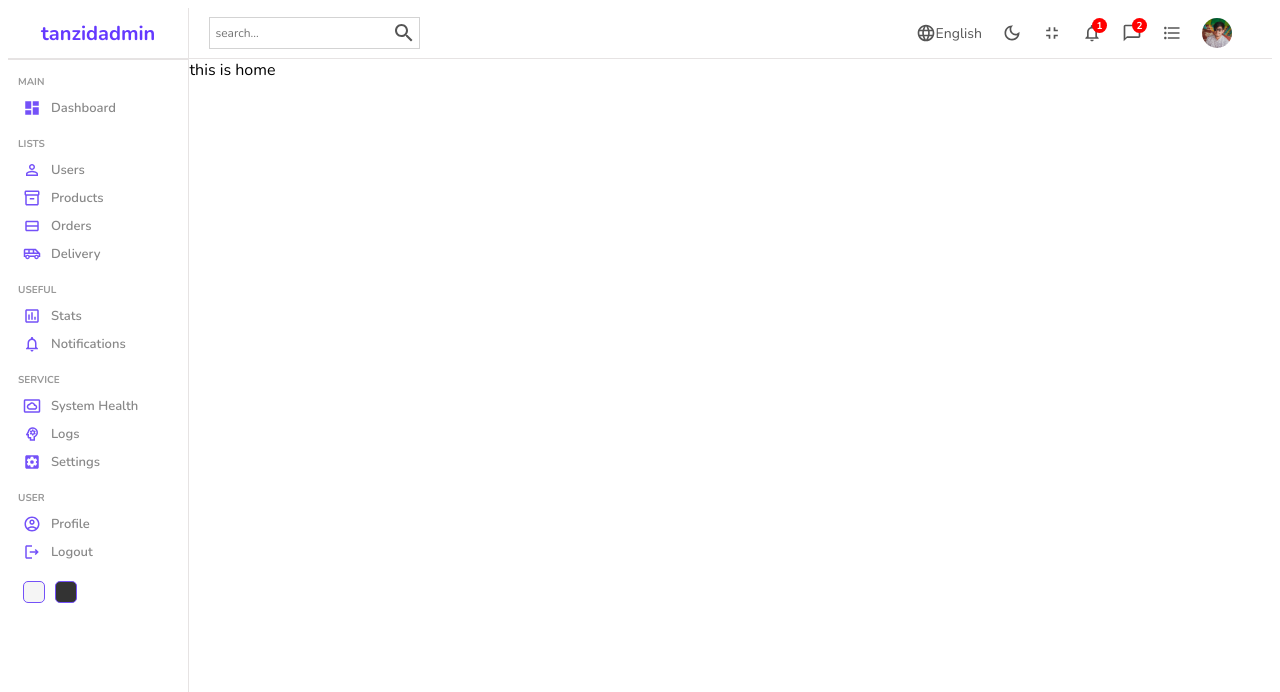
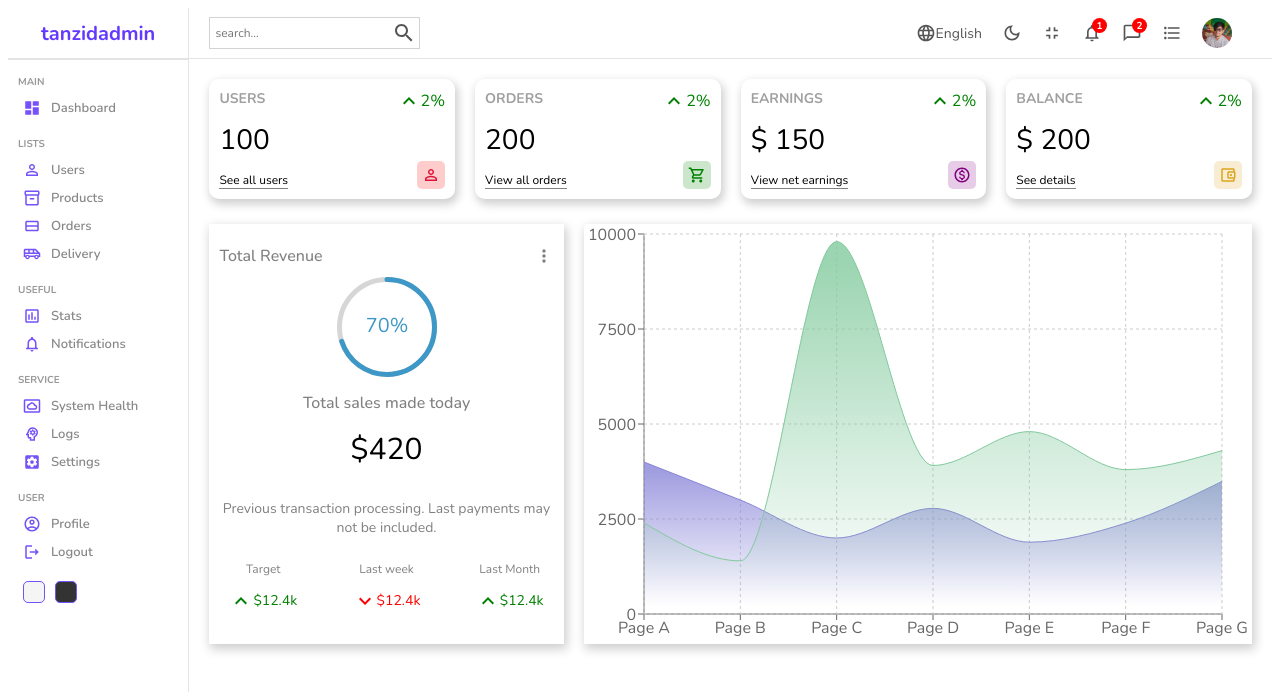
Before and after one commit to tanjidulahad/tanzidadmin, a React (Create React App) app: page / in a window 1280 px wide. Shown: the top 692 px of the page. Built offline with nearby package versions, Linux system fonts and the light colour scheme.

Commit message:
home page creation

```diff
--- a/package.json
+++ b/package.json
@@ -11,9 +11,11 @@
     "@testing-library/react": "^13.4.0",
     "@testing-library/user-event": "^13.5.0",
     "react": "^18.2.0",
+    "react-circular-progressbar": "^2.1.0",
     "react-dom": "^18.2.0",
     "react-router-dom": "^6.8.1",
     "react-scripts": "5.0.1",
+    "recharts": "^2.4.3",
     "sass": "^1.58.3",
     "web-vitals": "^2.1.4"
   },
--- /dev/null
+++ b/src/components/chart/Chart.jsx
@@ -0,0 +1,76 @@
+import React from 'react';
+import "./chart.scss"
+import { AreaChart, Area, XAxis, YAxis, CartesianGrid, Tooltip, ResponsiveContainer } from 'recharts';
+const data = [
+    {
+        name: 'Page A',
+        uv: 4000,
+        pv: 2400,
+        amt: 2400,
+    },
+    {
+        name: 'Page B',
+        uv: 3000,
+        pv: 1398,
+        amt: 2210,
+    },
+    {
+        name: 'Page C',
+        uv: 2000,
+        pv: 9800,
+        amt: 2290,
+    },
+    {
+        name: 'Page D',
+        uv: 2780,
+        pv: 3908,
+        amt: 2000,
+    },
+    {
+        name: 'Page E',
+        uv: 1890,
+        pv: 4800,
+        amt: 2181,
+    },
+    {
+        name: 'Page F',
+        uv: 2390,
+        pv: 3800,
+        amt: 2500,
+    },
+    {
+        name: 'Page G',
+        uv: 3490,
+        pv: 4300,
+        amt: 2100,
+    },
+];
+const Chart = () => {
+    return (
+        <div className='chart'>
+            <ResponsiveContainer>
+                <AreaChart width={730} height={250} data={data}
+                    margin={{ top: 10, right: 30, left: 0, bottom: 0 }}>
+                    <defs>
+                        <linearGradient id="colorUv" x1="0" y1="0" x2="0" y2="1">
+                            <stop offset="5%" stopColor="#8884d8" stopOpacity={0.8} />
+                            <stop offset="95%" stopColor="#8884d8" stopOpacity={0} />
+                        </linearGradient>
+                        <linearGradient id="colorPv" x1="0" y1="0" x2="0" y2="1">
+                            <stop offset="5%" stopColor="#82ca9d" stopOpacity={0.8} />
+                            <stop offset="95%" stopColor="#82ca9d" stopOpacity={0} />
+                        </linearGradient>
+                    </defs>
+                    <XAxis dataKey="name" />
+                    <YAxis />
+                    <CartesianGrid strokeDasharray="3 3" />
+                    <Tooltip />
+                    <Area type="monotone" dataKey="uv" stroke="#8884d8" fillOpacity={1} fill="url(#colorUv)" />
+                    <Area type="monotone" dataKey="pv" stroke="#82ca9d" fillOpacity={1} fill="url(#colorPv)" />
+                </AreaChart>
+            </ResponsiveContainer>
+        </div>
+    );
+};
+
+export default Chart;
--- /dev/null
+++ b/src/components/chart/chart.scss
@@ -0,0 +1,5 @@
+.chart{
+    flex: 4;
+    box-shadow: 2px 4px 10px 1px rgba(0,0,0,0.2);
+    -webkit-box-shadow: 2px 4px 10px 1px rgba(0,0,0,0.2);
+}
--- /dev/null
+++ b/src/components/featurechart/FeatureChart.jsx
@@ -0,0 +1,50 @@
+import React from 'react';
+import "./featurechart.scss"
+import MoreVertOutlinedIcon from '@mui/icons-material/MoreVertOutlined';
+import { CircularProgressbar } from 'react-circular-progressbar';
+import 'react-circular-progressbar/dist/styles.css';
+import KeyboardArrowUpIcon from '@mui/icons-material/KeyboardArrowUp';
+import KeyboardArrowDownIcon from '@mui/icons-material/KeyboardArrowDown';
+const FeatureChart = () => {
+    return (
+        <div className='featurechart'>
+            <div className="top">
+                <h1 className="title">Total Revenue</h1>
+                <MoreVertOutlinedIcon fontSize='small'/>
+            </div>
+            <div className="bottom">
+                <div className="progressbar">
+                <CircularProgressbar className='featurebar' value={70} text={`70%`} strokeWidth={5}/>
+                <p className="title">Total sales made today</p>
+                <p className="amount">$420</p>
+                <p className="desc">Previous transaction processing. Last payments may not be included.</p>
+                </div>
+                <div className="summary">
+                    <div className="item">
+                        <p className='itemTitle'>Target</p>
+                        <div className="itemResult positive">
+                            <KeyboardArrowUpIcon />
+                            <p className="resultamount">$12.4k</p>
+                        </div>
+                    </div>
+                    <div className="item">
+                        <p className='itemTitle'>Last week</p>
+                        <div className="itemResult negative">
+                        <KeyboardArrowDownIcon/>
+                            <p className="resultamount">$12.4k</p>
+                        </div>
+                    </div>
+                    <div className="item">
+                        <p className='itemTitle'>Last Month</p>
+                        <div className="itemResult positive">
+                        <KeyboardArrowUpIcon />
+                            <p className="resultamount">$12.4k</p>
+                        </div>
+                    </div>
+                </div>
+            </div>
+        </div>
+    );
+};
+
+export default FeatureChart;
--- /dev/null
+++ b/src/components/featurechart/featurechart.scss
@@ -0,0 +1,78 @@
+.featurechart{
+    flex:2;
+    box-shadow: 2px 4px 10px 1px rgba(0,0,0,0.2);
+    -webkit-box-shadow: 2px 4px 10px 1px rgba(0,0,0,0.2);
+    padding: 10px;
+
+    .top{
+        display: flex;
+        align-items: center;
+        justify-content: space-between;
+        color: gray;
+
+        .title{
+            font-size: 16px;
+            font-weight: 500;
+        }
+    }
+
+    .progressbar{
+        display: flex;
+        flex-direction: column;
+        align-items: center;
+        margin: 0;
+        gap: 15px;
+        .featurebar{
+            width: 100px;
+            height: 100px;
+        }
+        .title{
+            margin: 0;
+            padding: 0;
+            font-weight: 500;
+            color: gray;
+        }
+        .amount{
+            margin: 0;
+            padding: 0;
+            font-size: 30px;
+        }
+        .desc{
+            font-weight: 300;
+            font-size: 14px;
+            color: gray;
+            text-align: center;
+        }
+    }
+
+    .summary{
+        display: flex;
+        justify-content: space-between;
+        align-items: center;
+        padding: 10px;
+
+        .itemTitle{
+            margin: 0;
+            text-align: center;
+            font-size: 12px;
+            color: gray;
+        }
+
+        .itemResult{
+            margin: 0;
+            display: flex;
+            align-items: center;
+            justify-content: center;
+            font-size: 14px;
+
+            &.positive{
+                color:green;
+            }
+            &.negative{
+                color:red;
+            }
+        }
+
+    }
+
+}
--- /dev/null
+++ b/src/components/widget/Widget.jsx
@@ -0,0 +1,24 @@
+import React from 'react';
+import "./widget.scss"
+import KeyboardArrowUpIcon from '@mui/icons-material/KeyboardArrowUp';
+
+const Widget = ({type,data}) => {
+    return (
+        <div className='widget'>
+            <div className="left">
+                <span className='title'>{data.title}</span>
+                <span className='counter'>{data.isMoney?"$":""} {data.value}</span>
+                <span className='link'>{data.link}</span>
+            </div>
+            <div className="right">
+                <div className='perchantage positive'>
+                    <KeyboardArrowUpIcon/>
+                    2%
+                </div>
+                    {data.icon}
+            </div>
+        </div>
+    );
+};
+
+export default Widget;
--- /dev/null
+++ b/src/components/widget/widget.scss
@@ -0,0 +1,49 @@
+.widget{
+    display: flex;
+    flex: 1;
+    justify-content: space-between;
+    padding: 10px;
+    box-shadow: 2px 4px 10px 1px rgba(0,0,0,0.2);
+    -webkit-box-shadow: 2px 4px 10px 1px rgba(0,0,0,0.2);
+    border-radius: 10px;
+    height: 100px;
+
+    .left, .right{
+        display: flex;
+        flex-direction: column;
+        justify-content: space-between;
+    }
+    .title{
+        font-size: 14px;
+        font-weight: bold;
+        color: rgb(160, 160, 160);
+    }
+    .counter{
+        font-size: 28px;
+        font-weight: 300;
+    }
+    .link{
+        width: max-content;
+        font-size: 12px;
+        border-bottom: 1px solid gray;
+        cursor: pointer;
+    }
+    .perchantage{
+        display: flex;
+        align-items: center;
+        font-size: 14;
+
+        &.positive{
+            color: green;
+        }
+        &.negative{
+            color: red;
+        }
+    }
+    .icon{
+        font-size: 18px;
+        padding: 5px;
+        border-radius: 5px;
+        align-self: flex-end;
+    }
+}
--- a/src/pages/home/Home.jsx
+++ b/src/pages/home/Home.jsx
@@ -1,9 +1,25 @@
 import React from 'react';
-
+import Widget from '../../components/widget/Widget';
+import "./home.scss"
+import PermIdentityIcon from '@mui/icons-material/PermIdentity';
+import ShoppingCartOutlinedIcon from '@mui/icons-material/ShoppingCartOutlined';
+import MonetizationOnOutlinedIcon from '@mui/icons-material/MonetizationOnOutlined';
+import AccountBalanceWalletOutlinedIcon from '@mui/icons-material/AccountBalanceWalletOutlined';
+import FeatureChart from '../../components/featurechart/FeatureChart';
+import Chart from '../../components/chart/Chart';
 const Home = () => {
     return (
-        <div>
-            this is home
+        <div >
+            <div className="widgets">
+                <Widget data={{title:"USERS",isMoney:false,value:100,link:"See all users",icon:<PermIdentityIcon className='icon' style={{color:"crimson",backgroundColor:"rgba(255,0,0,0.2)"}}/>}}/>
+                <Widget data={{title:"ORDERS",isMoney:false,value:200,link:"View all orders",icon:<ShoppingCartOutlinedIcon className='icon' style={{color:"green",backgroundColor:"rgba(0,128,0,0.2)"}}/>}}/>
+                <Widget data={{title:"EARNINGS",isMoney:true,value:150,link:"View net earnings",icon:<MonetizationOnOutlinedIcon className='icon' style={{color:"purple",backgroundColor:"rgba(128,0,128,0.2)"}}/>}}/>
+                <Widget data={{title:"BALANCE",isMoney:true,value:200,link:"See details",icon:<AccountBalanceWalletOutlinedIcon className='icon' style={{color:"goldenrod",backgroundColor:"rgba(218,165,32,0.2)"}}/>}}/>
+            </div>
+            <div className="charts">
+                <FeatureChart/>
+                <Chart/>
+            </div>
         </div>
     );
 };
--- a/src/pages/home/home.scss
+++ b/src/pages/home/home.scss
@@ -0,0 +1,11 @@
+.widgets{
+    display: flex;
+    padding: 20px;
+    gap: 20px;
+}
+
+.charts{
+    display: flex;
+    padding: 5px 20px;
+    gap: 20px;
+}
```
Also changed, not shown: 1 other file (tests, documents, lock files or other folders).
